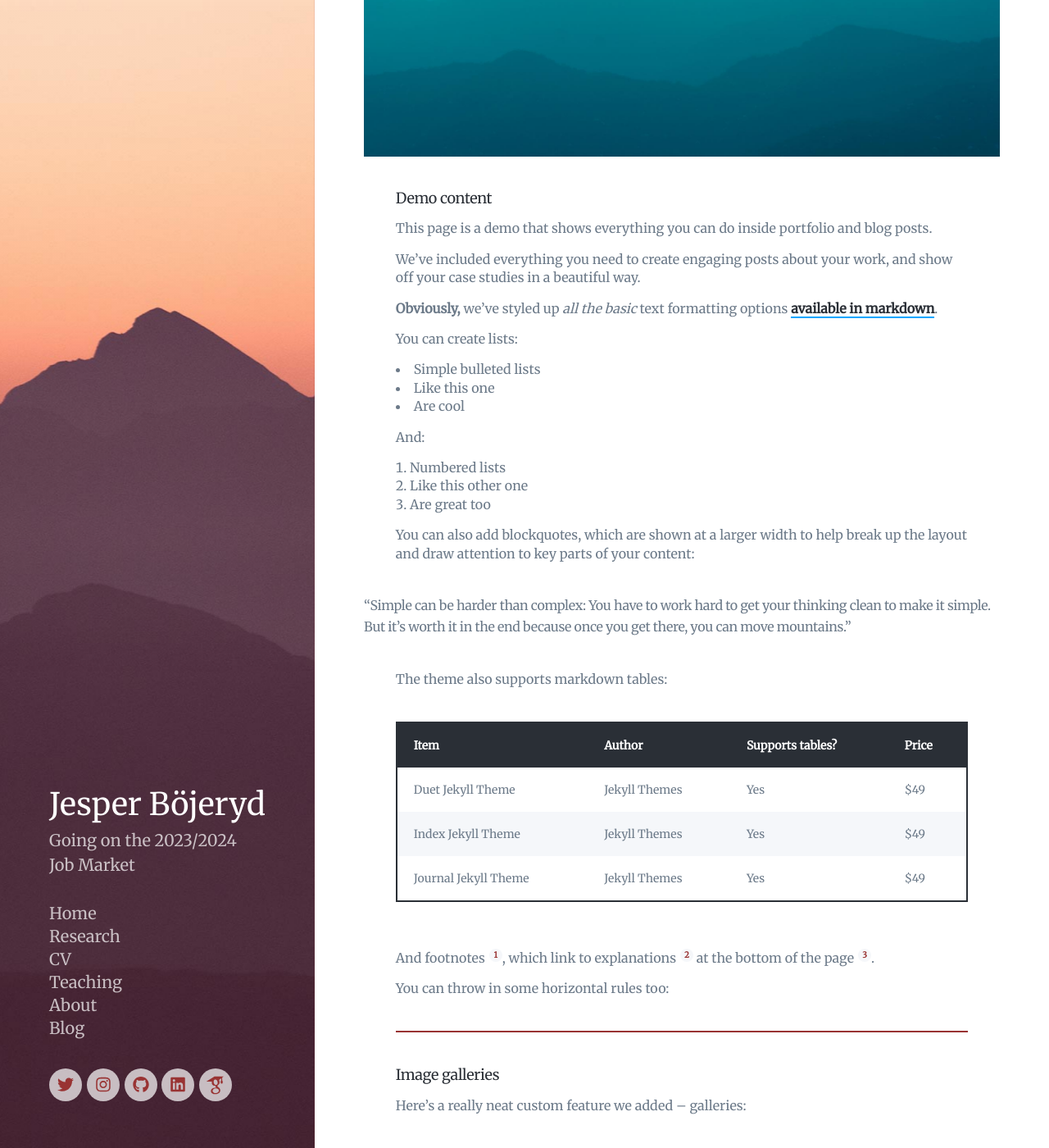
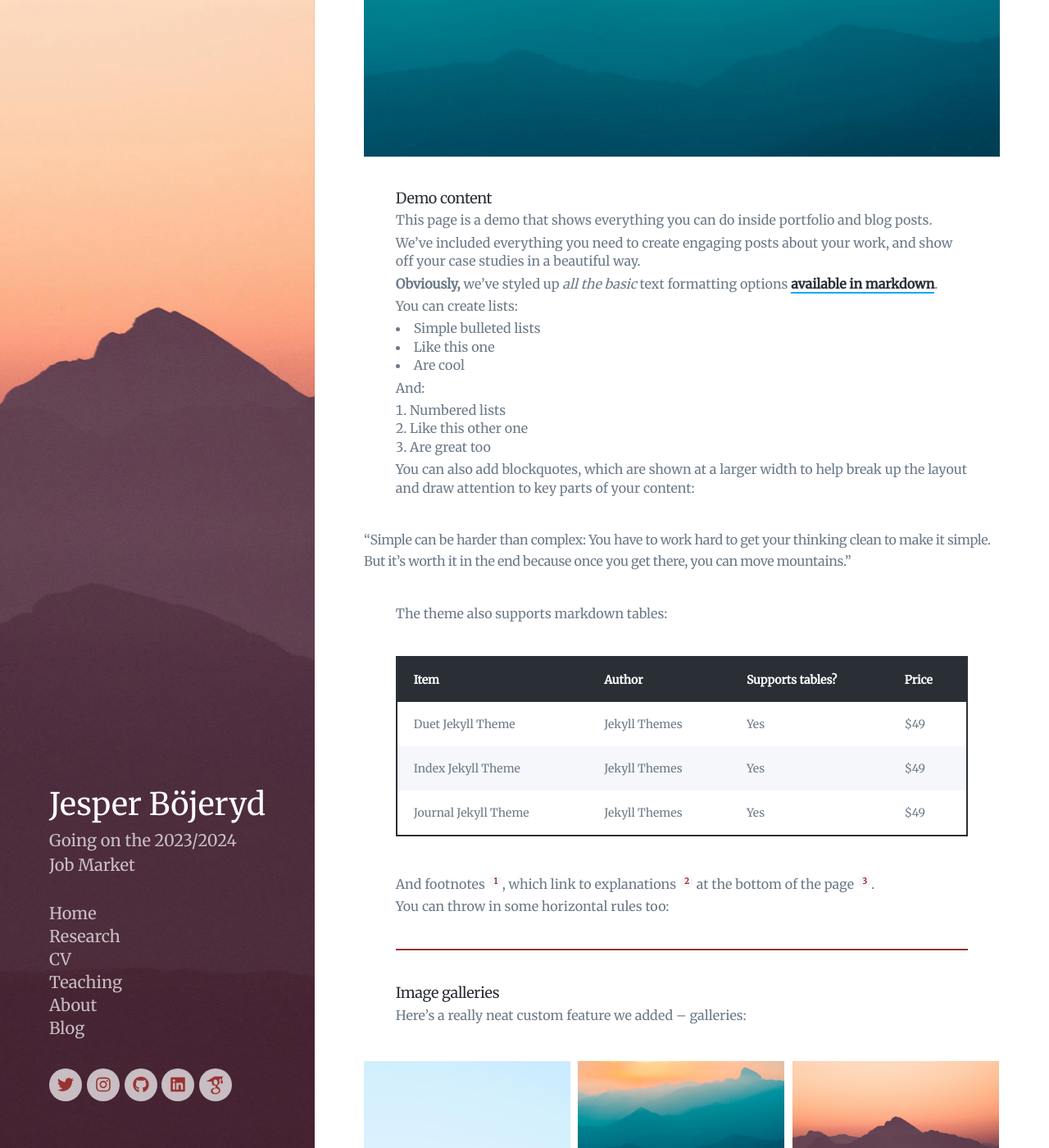
Before and after one commit to bojeryd91/bojeryd91.github.io, a Jekyll site: the page built from _projects/2018-06-30-demo-project.md, in a window 1280 px wide and 1400 px high, scrolled down 327 px. Shown: the whole window at 82% size. Built offline with Jekyll 4.4.1, drawn with Linux system fonts in a browser that asks for light colours; nearby versions of some CDN libraries; some web fonts are replaced.

Commit message:
Update _basic.scss
Reducing vertical space

```diff
--- a/_sass/_basic.scss
+++ b/_sass/_basic.scss
@@ -74,7 +74,7 @@ h2, .h2 {
 }
 
 h3, .h3 {
-	margin-top: 40px;
+	margin-top: 10px;
 	font-size: $h3-small;
 	font-weight: $h3-weight;
 	line-height: $h3-lineheight;
@@ -90,7 +90,7 @@ h3, .h3 {
 }
 
 h4, .h4 {
-	margin-top: 25px;
+	margin-top: 10px;
 	font-size: $h4-small;
 	font-weight: $h4-weight;
 	line-height: $h4-lineheight;
@@ -106,7 +106,7 @@ h4, .h4 {
 }
 
 h5, .h5 {
-	margin-top: 15px;
+	margin-top: 10px;
 	font-size: $h5-small;
 	font-weight: $h5-weight;
 	line-height: $h5-lineheight;
@@ -122,7 +122,7 @@ h5, .h5 {
 }
 
 h6, .h6 {
-	margin-top: 15px;
+	margin-top: 5px;
 	font-size: $h6-small;
 	font-weight: $h6-weight;
 	line-height: $h6-lineheight;
@@ -138,7 +138,7 @@ h6, .h6 {
 }
 
 p, ul, ol {
-	margin-top: 15px;
+	margin-top: 5px;
 	font-size: $p-small;
 	font-weight: $p-weight;
 	line-height: $p-lineheight;
@@ -166,7 +166,7 @@ ul, ol {
 }
 
 blockquote {
-	margin-top: 15px;
+	margin-top: 10px;
 	font-family: $title-font;
 	font-size: $blockquote-small;
 	font-weight: $blockquote-weight;
@@ -399,18 +399,18 @@ body.loading {
 }
 
 section {
-	margin-top: 40px;
+	margin-top: 20px;
 
 	@include mq(tabletp) {
-		margin-top: 50px;
+		margin-top: 20px;
 	}
 
 	@include mq(tabletl) {
-		margin-top: 60px;
+		margin-top: 20px;
 	}
 
 	@include mq(laptop) {
-		margin-top: 80px;
+		margin-top: 20px;
 	}
 }
 
```
